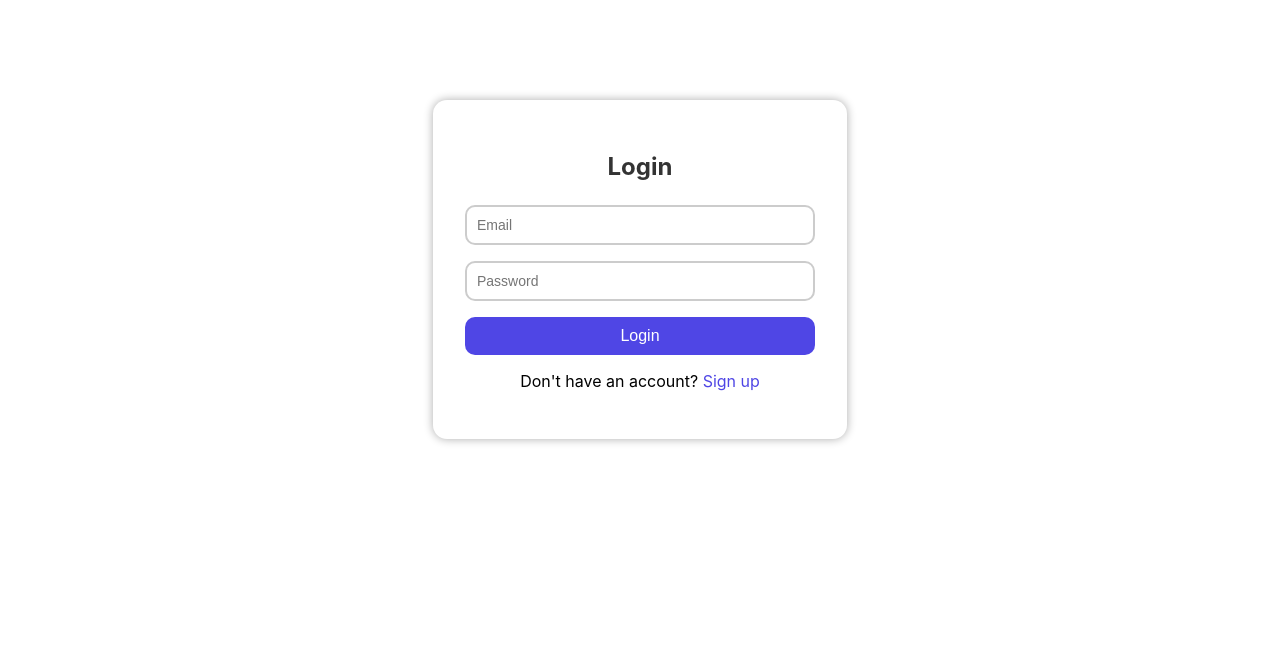
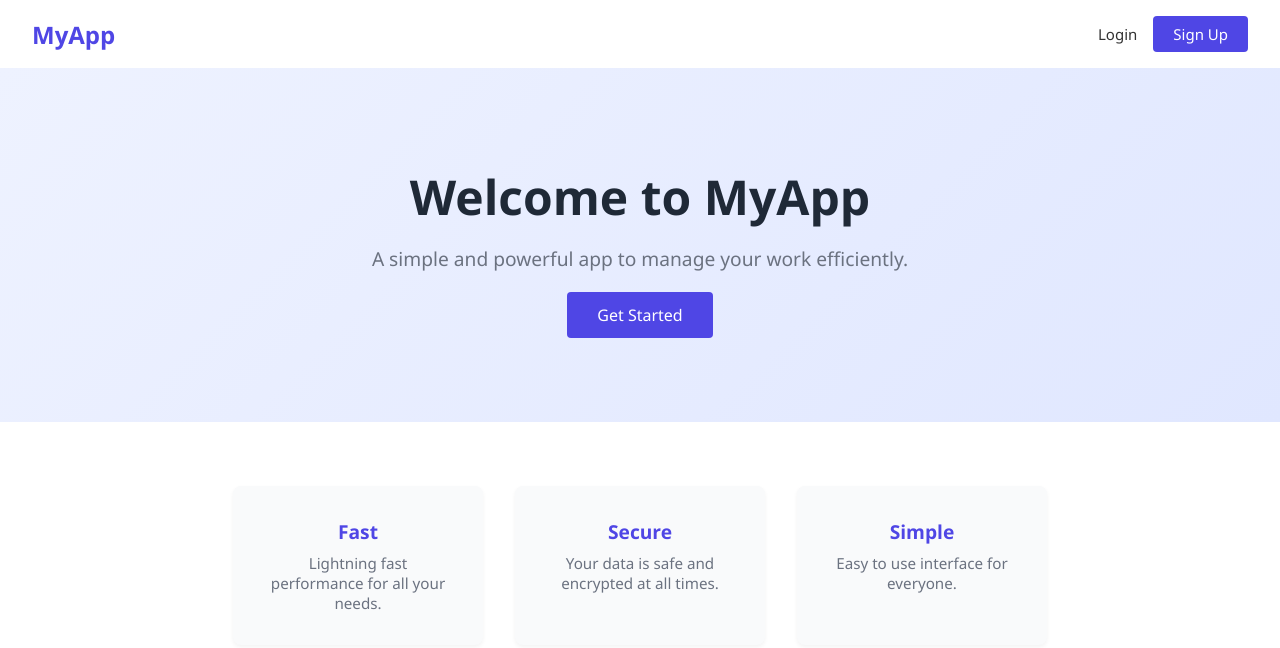
Before and after one commit to raunaksingh8/rawnak.space, a React (Create React App) app in the folder frontend/: page / in a window 1280 px wide. Before the commit this address led to /login. Shown: the top 648 px of the page. Built offline with nearby package versions, Linux system fonts and the light colour scheme.

Commit message:
feat : added landinf page and dashboard page

```diff
--- a/frontend/src/App.js
+++ b/frontend/src/App.js
@@ -3,19 +3,21 @@ import { ToastContainer } from 'react-toastify';
 import 'react-toastify/dist/ReactToastify.css';
 import Login from './pages/Login';
 import Signup from './pages/Signup';
-import Home from './pages/Home';
+import Dashboard from './pages/Dashboard';
+import LandingPage from './pages/LandingPage';
 
 function App() {
     const token = localStorage.getItem('token');
 
     return (
         <BrowserRouter>
-         <ToastContainer position="top-right" autoClose={3000} />
+            <ToastContainer position="top-right" autoClose={3000} />
             <Routes>
-                <Route path='/' element={token ? <Home /> : <Navigate to="/login" />} />
+                <Route path='/' element={<LandingPage />} />
                 <Route path='/login' element={<Login />} />
                 <Route path='/signup' element={<Signup />} />
-                <Route path='*' element={<Navigate to="/login" />} />
+                <Route path='/dashboard' element={token ? <Dashboard /> : <Navigate to="/login" />} />
+                <Route path='*' element={<Navigate to="/" />} />
             </Routes>
         </BrowserRouter>
     );
--- /dev/null
+++ b/frontend/src/pages/Dashboard.js
@@ -0,0 +1,49 @@
+import { useNavigate } from 'react-router-dom';
+import { toast } from 'react-toastify';
+import '../styles/Dashboard.css';
+
+function Dashboard() {
+    const user = JSON.parse(localStorage.getItem('user'));
+    const navigate = useNavigate();
+
+    const handleLogout = () => {
+        localStorage.removeItem('token');
+        localStorage.removeItem('user');
+        toast.success("Logged out successfully!");
+        navigate('/');
+    };
+
+    return (
+        <div className="dashboard">
+            <nav className="dash-navbar">
+                <div className="logo">MyApp</div>
+                <div className="dash-nav-right">
+                    <span>Hello, {user?.name}</span>
+                    <button onClick={handleLogout}>Logout</button>
+                </div>
+            </nav>
+
+            <div className="dash-content">
+                <h1>Welcome back, {user?.name}!</h1>
+                <p>You are logged in as {user?.email}</p>
+
+                <div className="dash-cards">
+                    <div className="dash-card">
+                        <h3>Profile</h3>
+                        <p>View and edit your profile</p>
+                    </div>
+                    <div className="dash-card">
+                        <h3>Settings</h3>
+                        <p>Manage your preferences</p>
+                    </div>
+                    <div className="dash-card">
+                        <h3>Activity</h3>
+                        <p>See your recent activity</p>
+                    </div>
+                </div>
+            </div>
+        </div>
+    );
+}
+
+export default Dashboard;
--- a/frontend/src/pages/Home.js
+++ b/frontend/src/pages/Home.js
@@ -1,6 +1,6 @@
 import { useNavigate } from 'react-router-dom';
 import { toast } from 'react-toastify';
-import './Home.css';
+import '../styles/Home.css';
 
 function Home() {
     const user = JSON.parse(localStorage.getItem('user'));
--- /dev/null
+++ b/frontend/src/pages/LandingPage.js
@@ -0,0 +1,39 @@
+import { Link } from 'react-router-dom';
+import '../styles/LandingPage.css';
+
+function LandingPage() {
+    return (
+        <div className="landing">
+            <nav className="navbar">
+                <div className="logo">MyApp</div>
+                <div className="nav-links">
+                    <Link to="/login">Login</Link>
+                    <Link to="/signup" className="btn-signup">Sign Up</Link>
+                </div>
+            </nav>
+
+            <div className="hero">
+                <h1>Welcome to MyApp</h1>
+                <p>A simple and powerful app to manage your work efficiently.</p>
+                <Link to="/signup" className="btn-get-started">Get Started</Link>
+            </div>
+
+            <div className="features">
+                <div className="feature-card">
+                    <h3>Fast</h3>
+                    <p>Lightning fast performance for all your needs.</p>
+                </div>
+                <div className="feature-card">
+                    <h3>Secure</h3>
+                    <p>Your data is safe and encrypted at all times.</p>
+                </div>
+                <div className="feature-card">
+                    <h3>Simple</h3>
+                    <p>Easy to use interface for everyone.</p>
+                </div>
+            </div>
+        </div>
+    );
+}
+
+export default LandingPage;
--- a/frontend/src/pages/Login.js
+++ b/frontend/src/pages/Login.js
@@ -2,7 +2,7 @@ import { useState } from "react";
 import axios from "axios";
 import { Link, useNavigate } from "react-router-dom";
 import { toast } from "react-toastify";
-import './Login.css';
+import '../styles/Login.css';
 
 function Login() {
     const [email, setEmail] = useState('');
@@ -19,7 +19,7 @@ function Login() {
             localStorage.setItem('token', res.data.token);
             localStorage.setItem('user', JSON.stringify(res.data.user));
             toast.success("Login Successfull !")
-            navigate('/');
+            navigate('/Dashboard');
         } catch (err) {
             toast.error(err.response.data.message);
         }
--- a/frontend/src/pages/Signup.js
+++ b/frontend/src/pages/Signup.js
@@ -2,7 +2,7 @@ import { useState } from "react";
 import axios from "axios";
 import { Link, useNavigate } from "react-router-dom";
 import { toast } from "react-toastify";
-import './Signup.css';
+import '../styles/Signup.css';
 
 function Signup() {
     const [name, setName] = useState('');
--- /dev/null
+++ b/frontend/src/styles/Dashboard.css
@@ -0,0 +1,91 @@
+.dashboard {
+    min-height: 100vh;
+    background: #F3F4F6;
+    font-family: 'Segoe UI', sans-serif;
+}
+
+/* Navbar */
+.dash-navbar {
+    display: flex;
+    justify-content: space-between;
+    align-items: center;
+    padding: 1rem 2rem;
+    background: white;
+    box-shadow: 0 2px 4px rgba(0,0,0,0.1);
+}
+
+.dash-nav-right {
+    display: flex;
+    align-items: center;
+    gap: 1rem;
+}
+
+.dash-nav-right span {
+    color: #333;
+    font-size: 15px;
+}
+
+.dash-nav-right button {
+    background: #4F46E5;
+    color: white;
+    border: none;
+    padding: 8px 20px;
+    border-radius: 4px;
+    cursor: pointer;
+    font-size: 14px;
+}
+
+.dash-nav-right button:hover {
+    background: #4338CA;
+}
+
+/* Content */
+.dash-content {
+    padding: 3rem 2rem;
+    max-width: 1100px;
+    margin: 0 auto;
+}
+
+.dash-content h1 {
+    font-size: 2rem;
+    color: #1F2937;
+    margin-bottom: 0.5rem;
+}
+
+
+.dash-content p {
+    color: #6B7280;
+    margin-bottom: 2rem;
+}
+
+/* Cards */
+.dash-cards {
+    display: flex;
+    gap: 1.5rem;
+    flex-wrap: wrap;
+}
+
+.dash-card {
+    background: white;
+    padding: 1.5rem;
+    border-radius: 8px;
+    width: 220px;
+    box-shadow: 0 2px 4px rgba(0,0,0,0.05);
+    cursor: pointer;
+    transition: transform 0.2s;
+}
+
+.dash-card:hover {
+    transform: translateY(-10px);
+}
+
+.dash-card h3 {
+    color: #4F46E5;
+    margin-bottom: 0.5rem;
+}
+
+.dash-card p {
+    color: #6B7280;
+    font-size: 0.9rem;
+    margin: 0;
+}
--- /dev/null
+++ b/frontend/src/styles/LandingPage.css
@@ -0,0 +1,109 @@
+* {
+    margin: 0;
+    padding: 0;
+    box-sizing: border-box;
+}
+
+.landing {
+    font-family: 'Segoe UI', sans-serif;
+}
+
+/* Navbar */
+.navbar {
+    display: flex;
+    justify-content: space-between;
+    align-items: center;
+    padding: 1rem 2rem;
+    background: white;
+    box-shadow: 0 2px 4px rgba(0,0,0,0.1);
+}
+
+.logo {
+    font-size: 1.5rem;
+    font-weight: 700;
+    color: #4F46E5;
+}
+
+.nav-links {
+    display: flex;
+    align-items: center;
+    gap: 1rem;
+}
+
+.nav-links a {
+    text-decoration: none;
+    color: #333;
+    font-size: 15px;
+}
+
+.btn-signup {
+    background: #4F46E5;
+    color: white !important;
+    padding: 8px 20px;
+    border-radius: 4px;
+}
+
+.btn-signup:hover {
+    background: #4338CA;
+}
+
+/* Hero */
+.hero {
+    text-align: center;
+    padding: 6rem 2rem;
+    background: linear-gradient(135deg, #EEF2FF, #E0E7FF);
+}
+
+.hero h1 {
+    font-size: 3rem;
+    color: #1F2937;
+    margin-bottom: 1rem;
+}
+
+.hero p {
+    font-size: 1.2rem;
+    color: #6B7280;
+    margin-bottom: 2rem;
+}
+
+.btn-get-started {
+    background: #4F46E5;
+    color: white;
+    padding: 12px 30px;
+    border-radius: 4px;
+    text-decoration: none;
+    font-size: 1rem;
+}
+
+.btn-get-started:hover {
+    background: #4338CA;
+}
+
+/* Features */
+.features {
+    display: flex;
+    justify-content: center;
+    gap: 2rem;
+    padding: 4rem 2rem;
+    background: white;
+}
+
+.feature-card {
+    background: #F9FAFB;
+    padding: 2rem;
+    border-radius: 8px;
+    text-align: center;
+    width: 250px;
+    box-shadow: 0 2px 4px rgba(0,0,0,0.05);
+}
+
+.feature-card h3 {
+    color: #4F46E5;
+    margin-bottom: 0.5rem;
+    font-size: 1.2rem;
+}
+
+.feature-card p {
+    color: #6B7280;
+    font-size: 0.95rem;
+}
```
Also changed, not shown: frontend/src/styles/Home.css (renamed from frontend/src/pages/Home.css), frontend/src/styles/Login.css (renamed from frontend/src/pages/Login.css), frontend/src/styles/Signup.css (renamed from frontend/src/pages/Signup.css), 1 other file (tests, documents, lock files or other folders).
